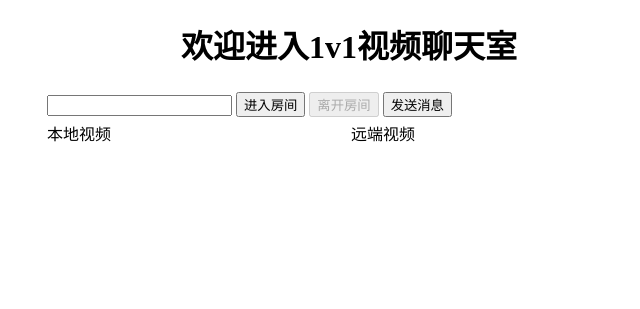
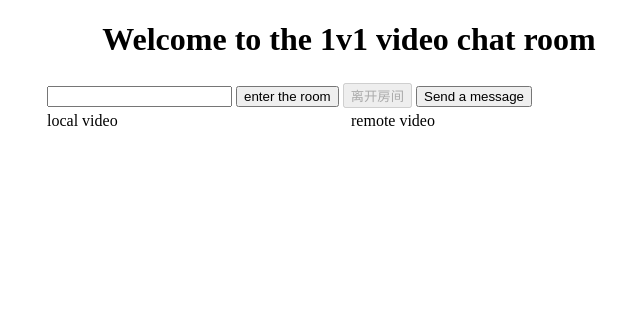
Before and after one commit to Dav888Lucien/1v1videoCall, a website: page www/chatprj/videoRoom.html in a window 1280 px wide. Shown: the whole page, without its empty margins (291-931 px from the left). Drawn offline with Linux system fonts and the light colour scheme.

Commit message:
Update videoRoom.html
update

```diff
--- a/www/chatprj/videoRoom.html
+++ b/www/chatprj/videoRoom.html
@@ -6,19 +6,19 @@
 </head>
 <body>
     <div align = "center">
-        <h1 id="welcome">欢迎进入1v1视频聊天室</h1>
+        <h1 id="welcome">Welcome to the 1v1 video chat room</h1>
         <table>
             <tr>
                 <td colspan="2">
                     <input id="room">
-                    <button id="enterRoom">进入房间</button>
+                    <button id="enterRoom">enter the room</button>
                     <button id="leaveRoom" disabled =ture>离开房间</button>
-                    <button id="sendMsg">发送消息</button>
+                    <button id="sendMsg">Send a message</button>
                 </td>
             </tr>
             <tr>
-                <td><label>本地视频</label></td>
-                <td><label>远端视频</label></td>
+                <td><label>local video</label></td>
+                <td><label>remote video</label></td>
             </tr>
             <tr>
                 <td><video id="localVideo" autoplay playsinline></video></td>
```
